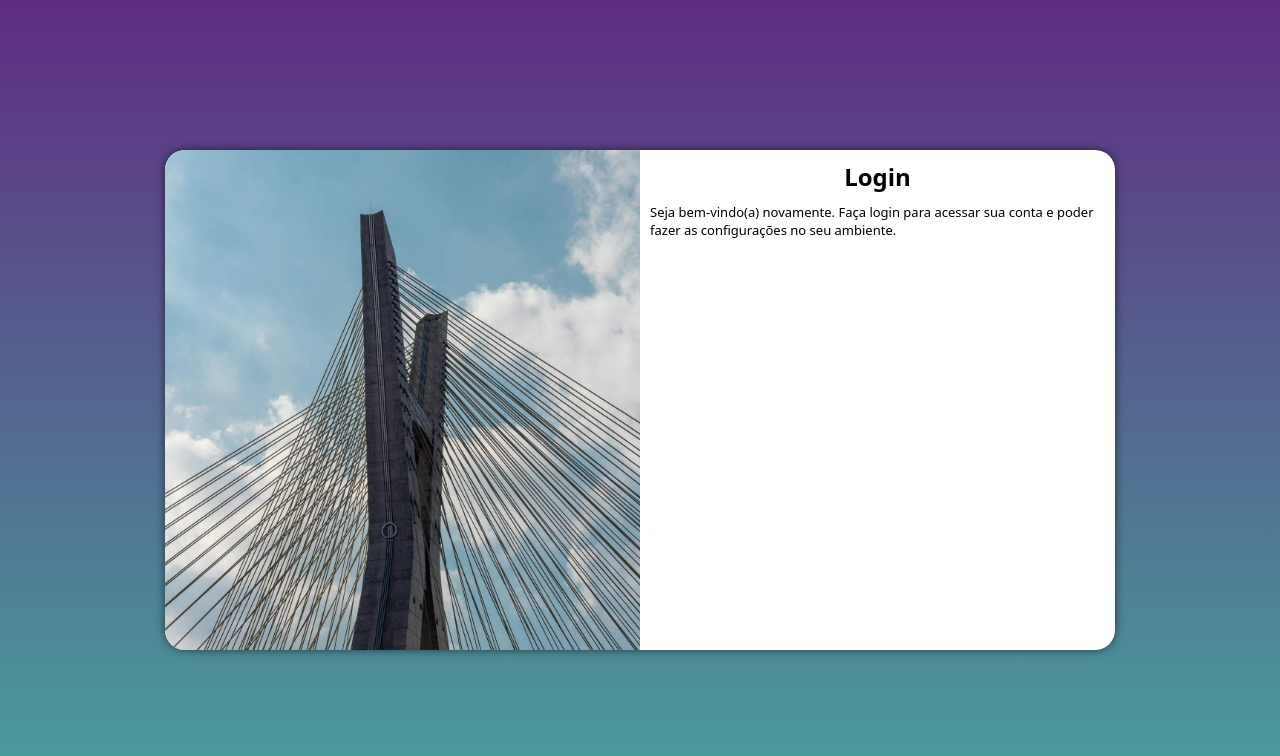
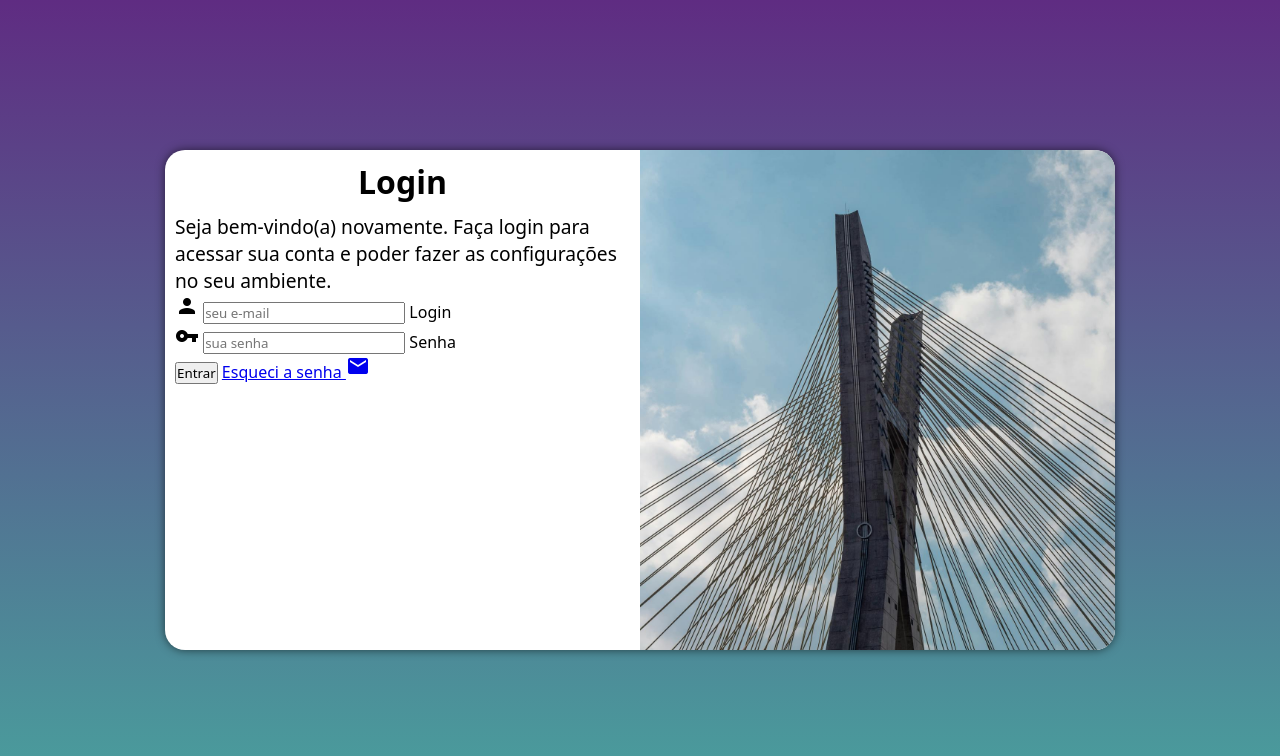
Before and after one commit to Erica4Lopes/Projeto-Login, a plain HTML site: page index.html in a window 1280 px wide. Drawn offline with Linux system fonts and the light colour scheme.

Commit message:
adicionei o formulario

```diff
--- a/estilos/media-query.css
+++ b/estilos/media-query.css
@@ -32,13 +32,21 @@
     }
 
     section#login > div#imagem {
-        float: left;
+        float: right;
         width: 50%;
         height: 100%;
     }
 
     section#login > div#formulario {
-        float: right;
+        float: left;
         width: 50%;
     }
+
+    div#formulario > h1 {
+    font-size: 2em;
 }
+
+    div#formulario > p {
+    font-size: 1.2em;
+    }
+}
--- a/estilos/style.css
+++ b/estilos/style.css
@@ -40,13 +40,13 @@
     transition-timing-function: ease;
 }
 
-section#login > div#formulario h1 {
+div#formulario > h1 {
     text-align: center;
     padding-bottom: 10px;
 }
 
-section#login > div#formulario p {
-    font-size: 13px;
+div#formulario > p {
+    font-size: 0.8em;
 }
 
 section#login > div#imagem {
--- a/index.html
+++ b/index.html
@@ -4,6 +4,7 @@
     <meta charset="UTF-8">
     <meta name="viewport" content="width=device-width, initial-scale=1.0">
     <title>Login</title>
+    <link rel="stylesheet" href="https://fonts.googleapis.com/icon?family=Material+Icons">
     <link rel="stylesheet" href="estilos/style.css">
     <link rel="stylesheet" href="estilos/media-query.css">
 </head>
@@ -16,8 +17,21 @@
             <div id="formulario">
                 <h1>Login</h1>
                 <p>Seja bem-vindo(a) novamente. Faça login para acessar sua conta e poder fazer as configurações no seu ambiente.</p>
-                <form action="login.php" method="post">
-
+                <form action="login.php" method="post" autocomplete="on">
+                    <div class="campo">
+                        <i class="material-icons">person</i>
+                        <input type="email" name="login" id="ilogin" placeholder="seu e-mail" autocomplete="email" required maxlength="30">
+                        <label for="ilogin">Login</label>
+                    </div>
+                    <div class="campo">
+                        <i class="material-icons">vpn_key</i>
+                        <input type="password" name="senha" id="isenha" placeholder="sua senha" autocomplete="current-password" required minlength="8" maxlength="15">
+                        <label for="isenha">Senha</label>
+                    </div>
+                    <input type="submit" value="Entrar">
+                    <a href="esqueci.html">
+                        Esqueci a senha <i class="material-icons">mail</i>
+                    </a>
                 </form>
             </div>
         </section>
```
